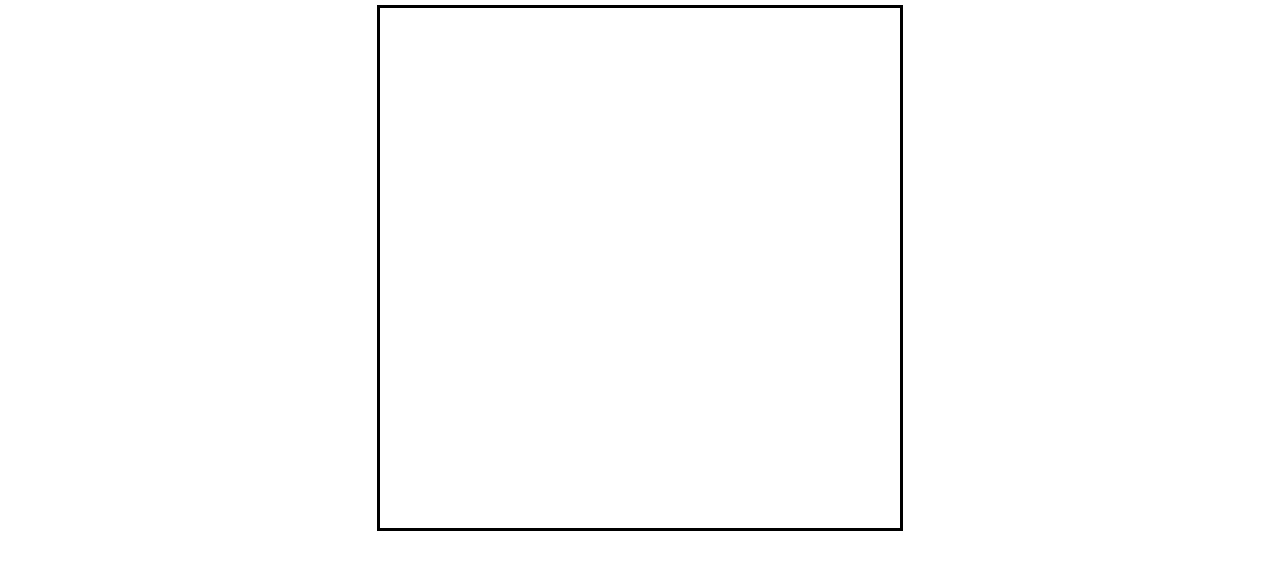
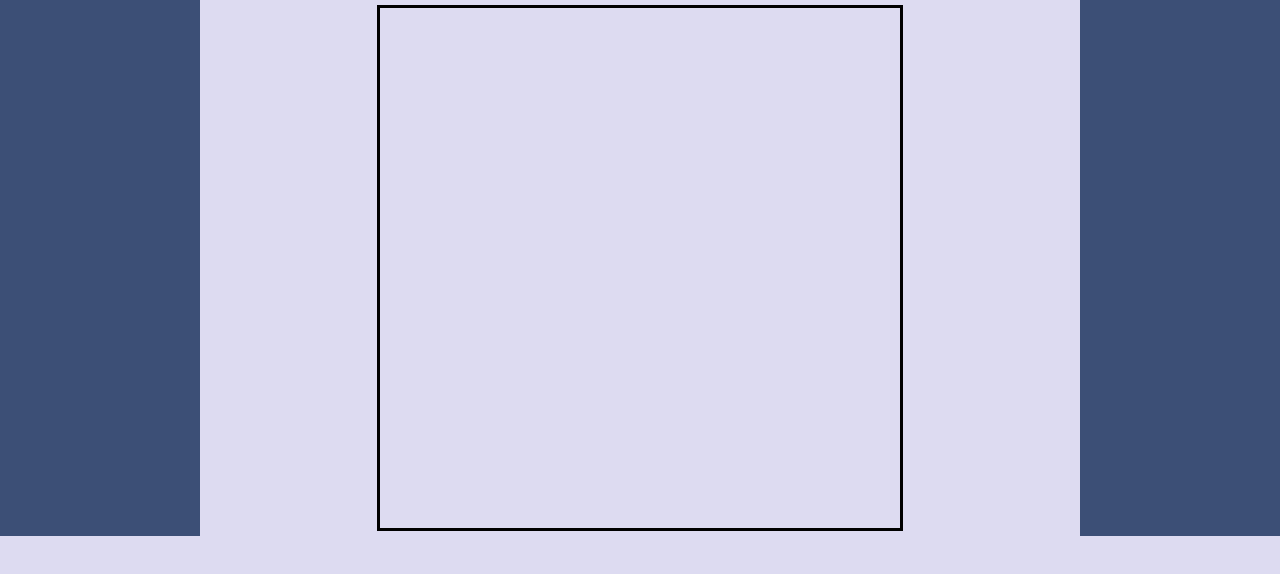
Before and after one commit to BenZ9413/Sketchpad, a plain HTML site: page index.html in a window 1280 px wide. Drawn offline with Linux system fonts and the light colour scheme.

Commit message:
style the three columns

```diff
--- a/css/css.css
+++ b/css/css.css
@@ -1,4 +1,22 @@
 body {
+    display: flex;
+    justify-content: space-between;
+    align-items: center;
+    align-items: stretch;
+    margin: 0px;
+    background-color: #dddbf1;
+}
+
+/*Styling of the left column*/
+
+.leftColumn {
+    width: 200px;
+    background-color: #3C4F76;
+}
+
+/*Styling of the center column*/
+
+.gridColumn {
     display: flex;
     justify-content: center;
     align-items: center;
@@ -10,5 +28,12 @@ body {
 }
 
 .hovered {
-    background-color: black;
+    background-color: #383f51;
 }
+
+/*Styling of the right column*/
+
+.rightColumn {
+    width: 200px;
+    background-color: #3C4F76;
+}
```
